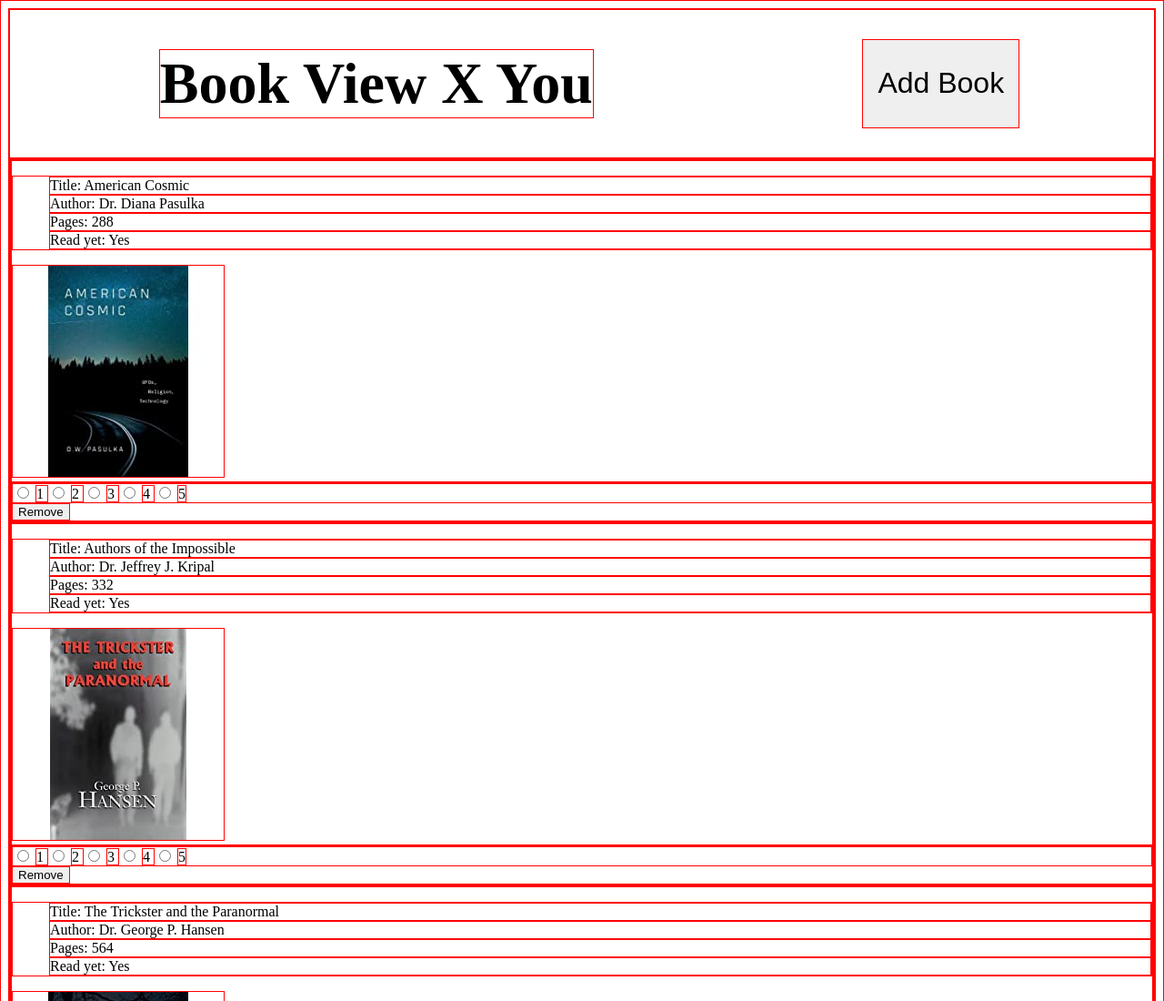
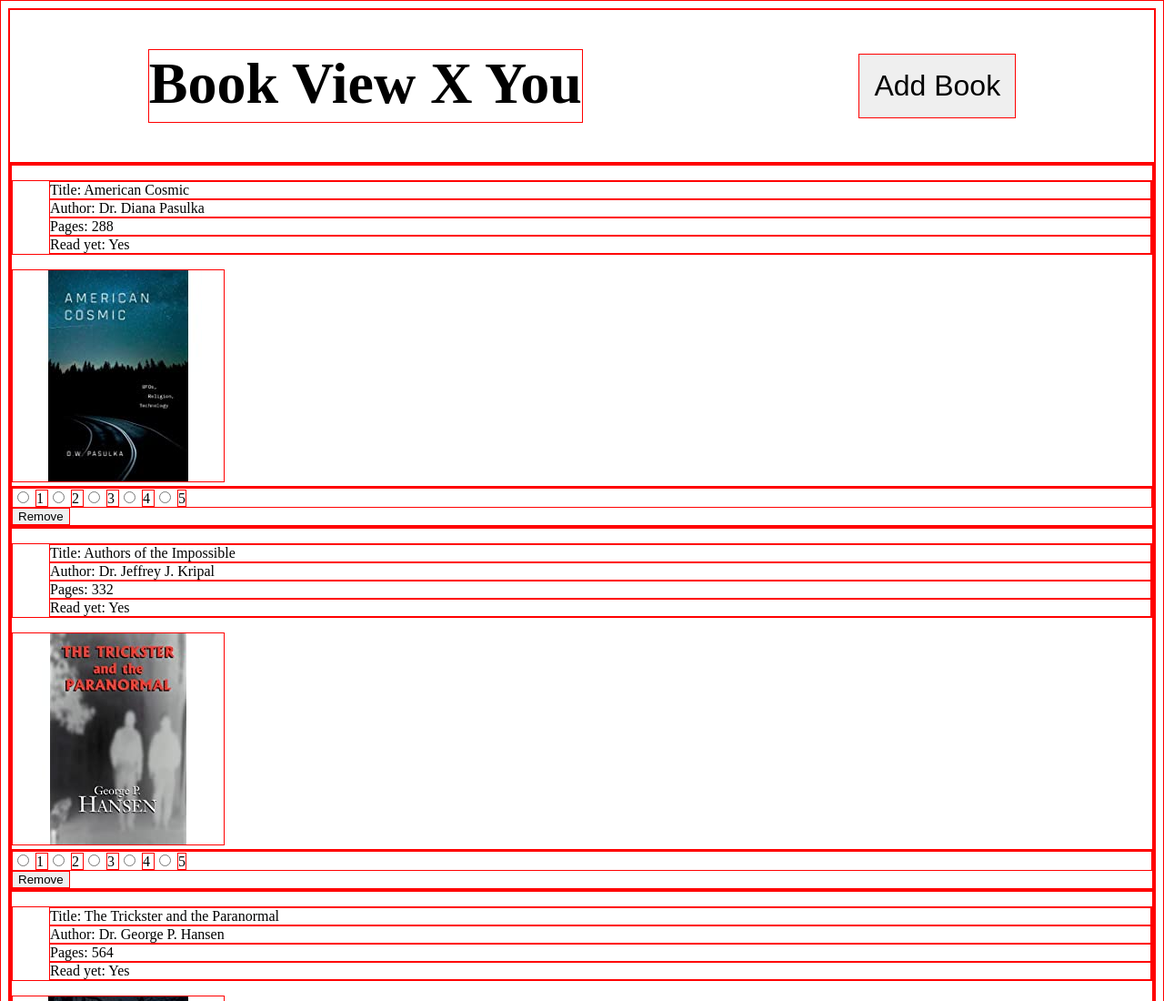
Before and after one commit to Forest-Person/LibraryApp, a plain HTML site: page index.html in a window 1280 px wide. Shown: the top 1100 px of the page at 91% size. Drawn offline with Linux system fonts and the light colour scheme.

Commit message:
Change margin top and bottom rem on add book button to 4 rem.

```diff
--- a/style.css
+++ b/style.css
@@ -25,8 +25,8 @@ li{
     flex:0 1 auto;
 
     padding:1rem;
-    margin-top: 2rem;
-    margin-bottom: 2rem;
+    margin-top: 3rem;
+    margin-bottom: 3rem;
     font-size: 2rem;
 
 }
@@ -34,6 +34,6 @@ li{
 .bookHeader {
 
     font-size: 4rem;
-    margin-left: 1rem;
+
 
 }
```
